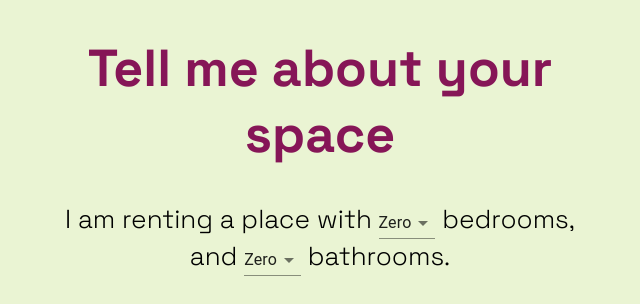
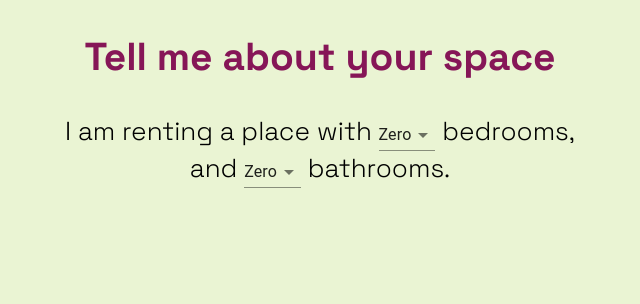
Before and after one commit to jcpalmer108/split-rent, a React (Create React App) app: page / in a window 1280 px wide. Shown: the top 304 px of the page, without its empty margins (320-960 px from the left). Built offline with nearby package versions, Linux system fonts and the light colour scheme.

Commit message:
added view logic on continue

```diff
--- a/src/App.js
+++ b/src/App.js
@@ -1,7 +1,8 @@
 import React from "react";
-// import logo from './logo.svg';
 import { createTheme, ThemeProvider } from '@mui/material/styles';
-import { Apartment } from "./views/Apartment/Apartment.js";
+import Apartment from "./views/Apartment/Apartment.js";
+import Bedroom from "./views/Bedroom/Bedroom.js";
+import { useSelector } from "react-redux";
 import "./App.css";
 
 const theme = createTheme({
@@ -13,11 +14,25 @@ const theme = createTheme({
 });
 
 function App() {
+  const view = useSelector((state) => state.view);
+
+  function showView() {
+    console.log(view);
+    switch(view.current) {
+      case view.options[0]:
+        return <Apartment />;
+      case view.options[1]:
+        return <Bedroom />;
+      default:
+        console.log('default');
+    }
+  }
+
   return (
     <ThemeProvider theme={theme}>
       <div className="App">
         <header className="App-header">
-          <Apartment />
+          { showView() }
         </header>
       </div>
     </ThemeProvider>
--- a/src/index.css
+++ b/src/index.css
@@ -10,7 +10,7 @@
   background-color: var(--nyanza);
 }
 
-h1 {
+h1, h2, h3, h4 {
   color: var(--pansy-purple);
 }
 
--- a/src/store/store.js
+++ b/src/store/store.js
@@ -4,6 +4,8 @@ import bedroomReducer from "./bedroomSlice.js";
 import bathroomReducer from "./bathroomSlice";
 import rentReducer from "./rentSlice";
 import roommateReducer from "./roommateSlice";
+import viewReducer from "./viewSlice";
+
 
 export const store = configureStore({
   reducer: {
@@ -12,5 +14,6 @@ export const store = configureStore({
     bathroom: bathroomReducer,
     rent: rentReducer,
     roommate: roommateReducer,
+    view: viewReducer,
   },
 });
--- /dev/null
+++ b/src/store/viewSlice.js
@@ -0,0 +1,19 @@
+import { createSlice } from "@reduxjs/toolkit";
+
+export const slice = createSlice({
+  name: "roommate",
+  initialState: {
+    current: "apartment",
+    options: ["apartment", "bedroom"]
+  },
+  reducers: {
+    setCurrentView: (state, action) => {
+      console.log('blah:', state, action.payload)
+      state.current = action.payload;
+    },
+  },
+});
+
+export const { setCurrentView } = slice.actions;
+
+export default slice.reducer;
--- a/src/views/Apartment/Apartment.js
+++ b/src/views/Apartment/Apartment.js
@@ -1,21 +1,24 @@
 import React, { useState, useEffect } from "react";
 import { Button, Collapse } from "@mui/material";
-import { useSelector } from "react-redux";
+import { useSelector, useDispatch } from "react-redux";
 import "./Apartment.scss";
 import RoomDetails from "./components/RoomDetails.js";
 import RoommateDetails from "./components/RoommateDetails.js";
 import SpaceDetails from "./components/SpaceDetails.js";
+import { setCurrentView } from "../../store/viewSlice.js";
 // import ProgressBar from "../../components/ProgressBar/ProgressBar.js";
 
-export function Apartment() {
+export default function Apartment() {
   const rent = useSelector((state) => state.rent);
   const roommate = useSelector((state) => state.roommate);
   const bedroom = useSelector((state) => state.bedroom);
   const bathroom = useSelector((state) => state.bathroom);
+  const view = useSelector((state) => state.view);
   const [disableContinue, setDisableContinue] = useState(true);
   const [showRoommateDetails, setShowRoommateDetails] = useState(false);
   const [showSpaceDetails, setShowSpaceDetails] = useState(false);
   const [areaChoice, setAreaChoice] = useState('length-width');
+  const dispatch = useDispatch();
 
   useEffect(() => {
     evaluateShowContinue();
@@ -51,13 +54,13 @@ export function Apartment() {
   ];
 
   const onSubmit = () => {
-    console.log("submit");
+    console.log('hit')
+    dispatch(setCurrentView(view.options[1]))
   };
 
   return (
     <div className="apartment">
-      <form onSubmit={onSubmit}>
-        <h1>Tell me about your space</h1>
+      <h2>Tell me about your space</h2>
       <div className="line">
         <RoomDetails options={options} />
       </div>
@@ -69,12 +72,11 @@ export function Apartment() {
       <div>
         <Collapse in={showSpaceDetails}>
           <SpaceDetails className="line" areaChoice={areaChoice} onChange={handleAreaChoice} />
-              <Button className="line" disabled={disableContinue} type="submit" variant="contained">
+          <Button className="line" disabled={disableContinue} onClick={onSubmit} variant="contained">
             Continue
           </Button>
         </Collapse>
         </div>
-      </form>
     </div>
   );
 }
--- /dev/null
+++ b/src/views/Bedroom/Bedroom.js
@@ -0,0 +1,5 @@
+import React from 'react';
+
+export default function Bedroom() {
+    return (<div>heloo</div>)
+}
```
Also changed, not shown: src/views/Bedroom/Bedroom.scss (added). Lines whose indentation alone changed are shown as unchanged.
